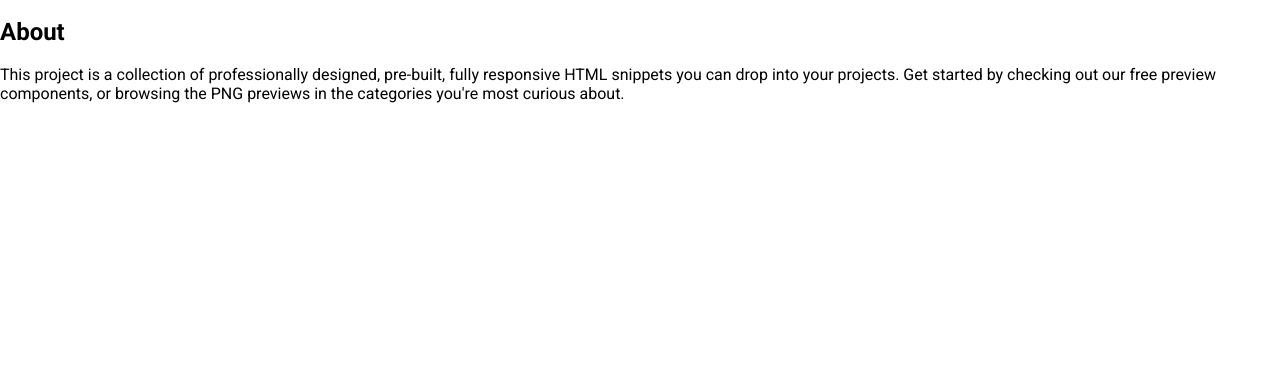
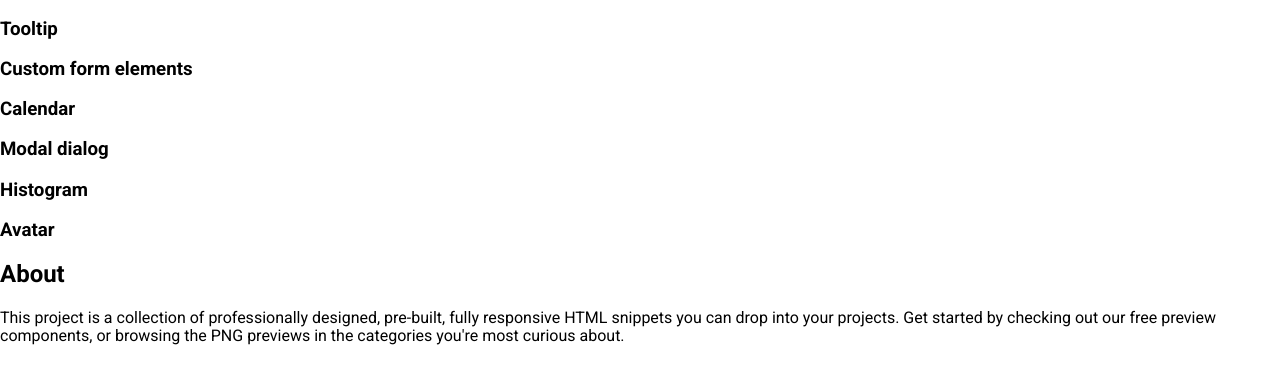
Before and after one commit to js-tasks-ru/htmlcss-20210610_eresha, a website: page index.html in a window 1280 px wide. Shown: the part 61-444 px from the top of the page. Drawn offline with Linux system fonts and the light colour scheme; files that its build step writes are made by us from their sources; files whose address does not match are found by name.

Commit message:
начинает разметку index.html

```diff
--- a/index.html
+++ b/index.html
@@ -4,10 +4,17 @@
 
 <head>
     <meta charset="UTF-8">
+    <meta http-equiv="X-UA-Compatible" content="IE=edge">
+    <meta name="viewport" content="width=device-width, initial-scale=1.0">
     <title>Reusable component library</title>
     <link rel="stylesheet" href="./assets/css/main.css">
     <link rel="stylesheet" href="./assets/css/normalize.css">
     <link rel="stylesheet" href="./components/page/page.css">
+    <link rel="stylesheet" href="./components/header/header.css" />
+    <link rel="stylesheet" href="./components/main/main.css" />
+    <link rel="stylesheet" href="./components/cards/cards.css" />
+    <link rel="stylesheet" href="./components/card/card.css" />
+    <link rel="stylesheet" href="./components/footer/footer.css" />
 </head>
 
 <body>
@@ -16,6 +23,29 @@
             <h1 class="header__title">Reusable component library</h1>
         </header>
         <main class="main">
+            <section class="cards">
+                <div class="cards__list">
+                    <div class="cards__item card">
+                        <p class="card__content"></p>
+                        <h3 class="card__title">Tooltip</h3>
+                    </div>
+                    <div class="cards__item card"><p class="card__content"></p>
+                        <h3 class="card__title">Custom form elements</h3>
+                    </div>
+                    <div class="cards__item card"><p class="card__content"></p>
+                        <h3 class="card__title">Calendar</h3>
+                    </div>
+                    <div class="cards__item card"><p class="card__content"></p>
+                        <h3 class="card__title">Modal dialog</h3>
+                    </div>
+                    <div class="cards__item card"><p class="card__content"></p>
+                        <h3 class="card__title">Histogram</h3>
+                    </div>
+                    <div class="cards__item card"><p class="card__content"></p>
+                        <h3 class="card__title">Avatar</h3>
+                    </div>
+                </div>
+            </section>
         </main>
         <foter class="footer">
             <h2>About</h2>
```
